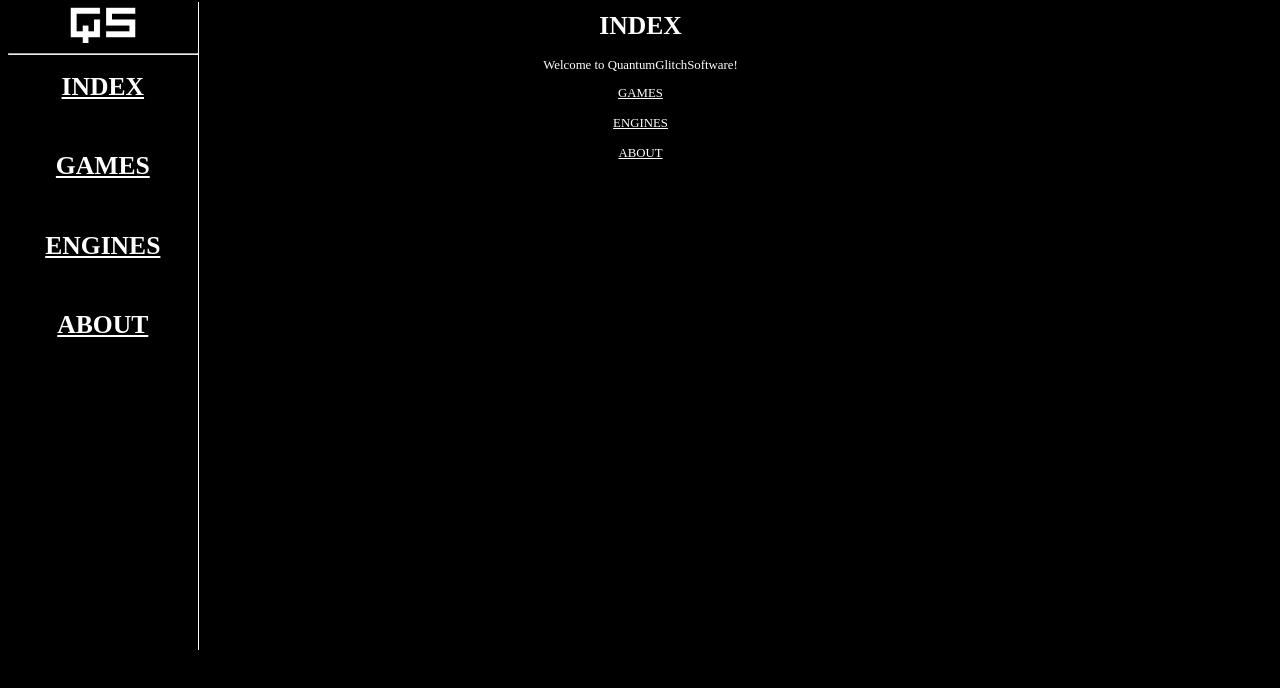
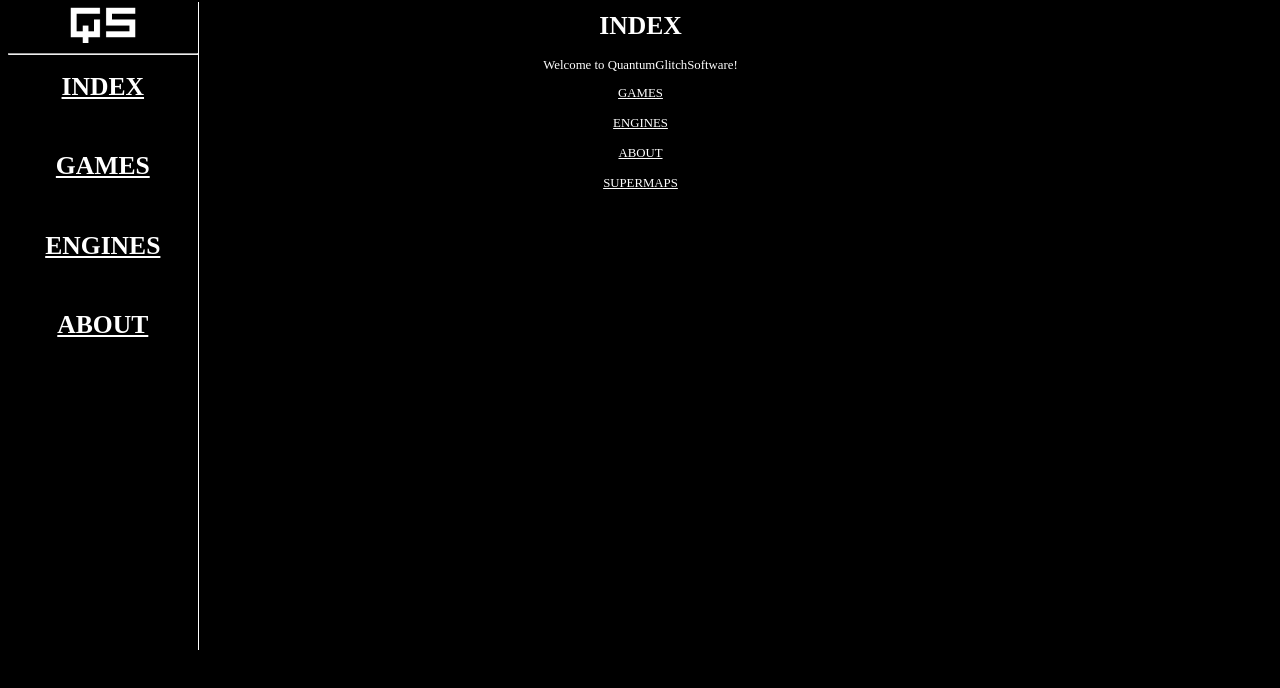
Before and after one commit to QGsoftware/QGsoftware.github.io, a plain HTML site: page index.html in a window 1280 px wide. Shown: the part 44-732 px from the top of the page. Drawn offline with Linux system fonts and the light colour scheme.

Commit message:
supermaps

```diff
--- a/index.html
+++ b/index.html
@@ -68,6 +68,9 @@
                 <br>
                 <br>
                 <a href="about.html">ABOUT</a>
+                <br>
+                <br>
+                <a href="maps.html">SUPERMAPS</a>
             </div>
 
         </div>
```
